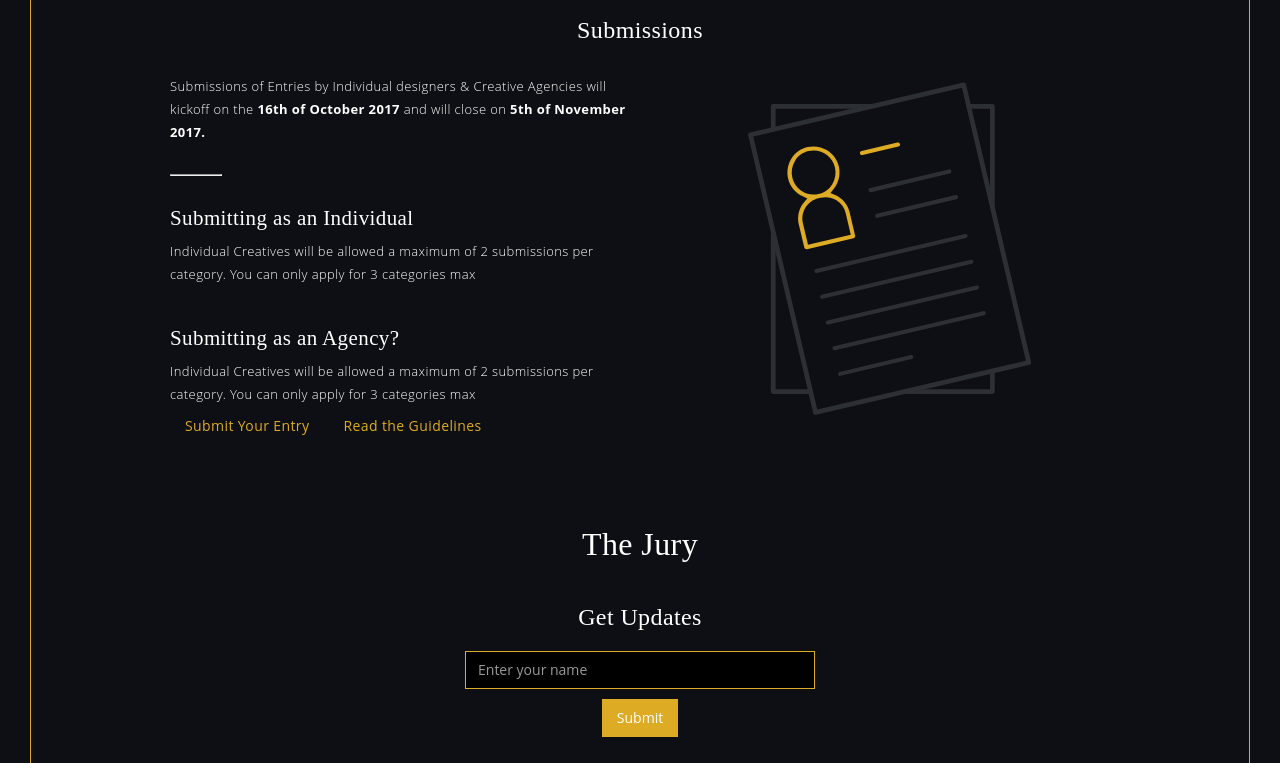
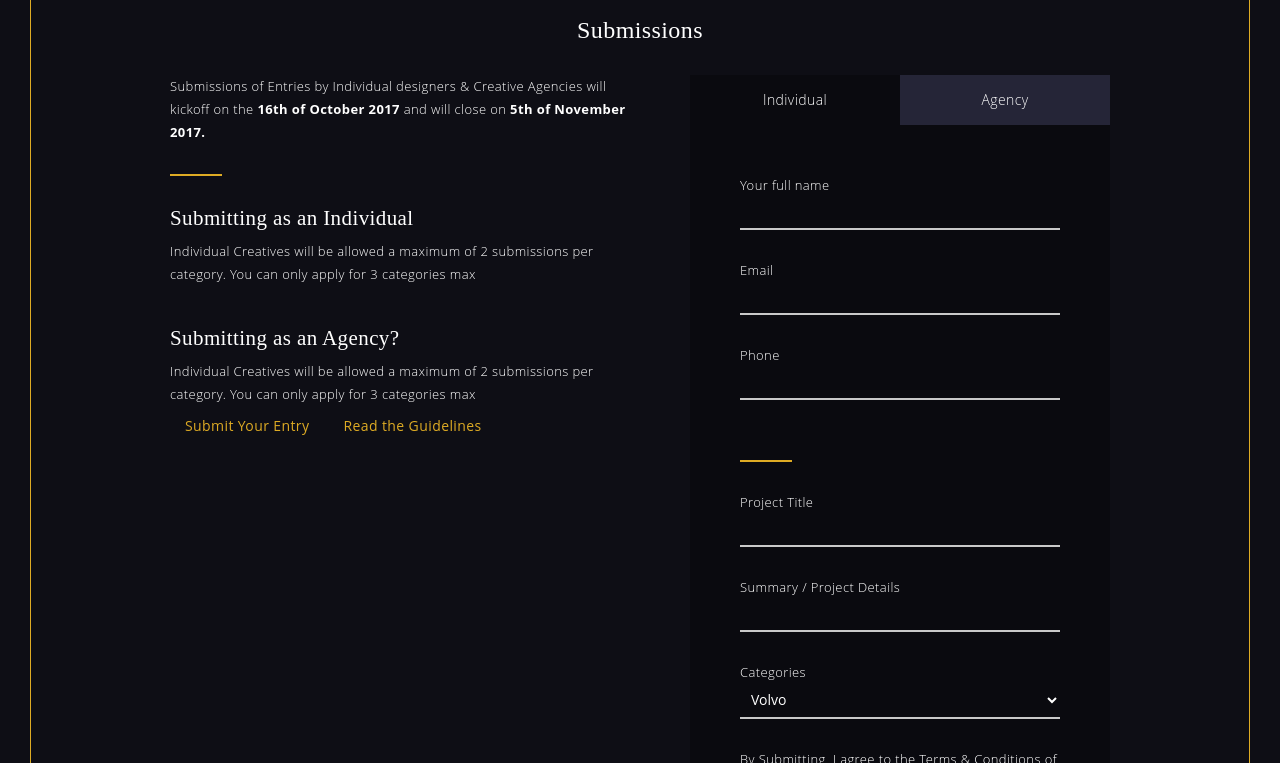
Before and after one commit to playbookTV/Ovalay, a plain HTML site: page index.html in a window 1280 px wide. Shown: the part 2150-2913 px from the top of the page. Drawn offline with nearby package versions, Linux system fonts and the light colour scheme; a script that the page names is missing.

Commit message:
more redesign changes

```diff
--- a/css/main.scss
+++ b/css/main.scss
@@ -107,6 +107,7 @@ body {
       margin-top: 30px;
       margin-bottom: 30px;
       color: $pri;
+      border: 1px solid $pri;
     }
     .instructions {
       .paragraph {
@@ -126,10 +127,66 @@ body {
         margin-bottom: 40px;
       }
     }
-    &-icon {
-      width: 300px;
-      height: 300px;
-      margin-left: 90px;
+    &-form {
+      background-color: #0A0A0F;
+      margin-left: 40px;
+      .switch {
+        display: flex;
+        width: 100%;
+        height: 50px;
+        color: white;
+        p {
+          text-align: enter;
+          color: white;
+          position: relative;
+          top: 50%;
+          transform: translateY(-50%);
+        }
+        .individual, .agency {
+          background-color: #0A0A0F;
+          width: 50%;
+          text-align: center;
+          margin: 0;
+          display: flex;
+          justify-content: center;
+          font-weight: 300;
+          align-items: center;
+        }
+        .agency {
+          background-color: lighten(#0A0A0F, 13);
+        }
+
+      }
+
+      form {
+        .input-fields {
+          padding: 50px;
+          p {
+            color: white;
+            font-size: 13px;
+            font-weight: 300;
+            margin-bottom: 0px;
+          }
+          input, textarea, select {
+            margin: 0;
+            padding: 7px;
+            border: none;
+            border-bottom: solid 2px #c9c9c9;
+            transition: border 0.3s;
+            background-color: #0A0A0F;
+            color: white;
+            outline: none;
+            width: 100%;
+            margin-bottom: 30px;
+          }
+        }
+        .submit {
+          width: 100%;
+          height: 80px;
+          background-color: #deab24;
+          border: none;
+        }
+      }
     }
   }
 }
--- a/index.html
+++ b/index.html
@@ -201,56 +201,64 @@
             <a target="_blank" class="button w-button"><span class="text-span">Submit Your Entry</span></a>
             <a target="_blank" class="button w-button"><span class="text-span">Read the Guidelines</span></a></div>
         <div class="w-col w-col-6">
-          <div class="submission-icon">
-            <svg version="1.1" id="Layer_1" xmlns="http://www.w3.org/2000/svg" xmlns:xlink="http://www.w3.org/1999/xlink" x="0px" y="0px"
-            	 viewBox="0 0 315 365" style="enable-background:new 0 0 315 365;" xml:space="preserve">
+          <div class="submission-form">
+            <div class="switch">
+              <div class="individual">Individual</div>
+              <div class="agency">Agency</div>
+            </div>
+            <form action="">
+              <div class="input-fields">
+                <div class="top">
+                  <div class="full-name">
+                    <p>Your full name</p>
+                    <input type="text" name="fullname">
+                  </div>
+                  <div class="email">
+                    <p>Email</p>
+                    <input type="text" name="email">
+                  </div>
+                  <div class="phone">
+                    <p>Phone</p>
+                    <input type="text" name="phone">
+                  </div>
+                </div>
+                <hr>
+                <div class="bottom">
+                  <div class="project-title">
+                    <p>Project Title</p>
+                    <input type="text" name="project-title">
+                  </div>
+                  <div class="summary">
+                    <p>Summary / Project Details</p>
+                    <input type="text" name="summary">
+                  </div>
+                  <div class="categories">
+                    <p>Categories</p>
+                    <select type="text" name="categories">
+                      <option value="volvo">Volvo</option>
+                      <option value="saab">Saab</option>
+                      <option value="fiat">Fiat</option>
+                      <option value="audi">Audi</option>
+                    </select>
+                  </div>
+                  <div class="upload">
+                    <div class="upload-canvas">
 
-            <polyline style="fill:none;stroke:#2C2F33;stroke-width:5;stroke-linecap:round;stroke-linejoin:round;stroke-miterlimit:10;" class="st0" points="265,310.9 265,332.4 173.2,332.4 "/>
-            <polyline style="fill:none;stroke:#2C2F33;stroke-width:5;stroke-linecap:round;stroke-linejoin:round;stroke-miterlimit:10;" class="st0" points="240.2,32.9 265,32.9 265,138 "/>
-            <polyline style="fill:none;stroke:#2C2F33;stroke-width:5;stroke-linecap:round;stroke-linejoin:round;stroke-miterlimit:10;" class="st0" points="34.9,57.2 34.9,32.9 138.2,32.9 "/>
-            <polyline style="fill:none;stroke:#2C2F33;stroke-width:5;stroke-linecap:round;stroke-linejoin:round;stroke-miterlimit:10;" class="st0" points="74.1,332.4 34.9,332.4 34.9,167 "/>
-            <rect x="42.1" y="32.6" transform="matrix(0.9736 -0.2281 0.2281 0.9736 -37.4475 40.6381)" style="fill:none;stroke:#2C2F33;stroke-width:5;stroke-linecap:round;stroke-linejoin:round;stroke-miterlimit:10;" class="st0" width="230" height="299.5"/>
-            <path style="fill:#DEAB24;" class="st2" d="M70.3,182.9l49-11.6c0.6-0.1,1-0.5,1.3-1c0.3-0.5,0.4-1.1,0.3-1.6l-5.8-24.6c-1.6-6.8-5.7-12.6-11.7-16.3
-            	c-1.1-0.7-2.3-1.3-3.5-1.8l-4.9-2.1l3.3-4.1c0.8-1,1.5-2,2.1-2.9c3.8-6.2,5-13.6,3.4-20.7c-1.7-7.1-6-13.2-12.3-17.1
-            	c-4.4-2.7-9.3-4.1-14.3-4.1c-2.1,0-4.2,0.2-6.3,0.7c-7.1,1.7-13.1,6-17,12.3c-3.8,6.2-5,13.6-3.4,20.7c2,8.4,7.6,15.2,15.4,18.7
-            	l4.8,2.2l-3.4,4c-5.4,6.3-7.5,14.9-5.6,23l5.8,24.6C68,182.5,69.1,183.2,70.3,182.9z M65.2,122.1c-5.3-3.3-8.9-8.4-10.3-14.4v0
-            	c-1.4-6-0.4-12.2,2.8-17.5c3.2-5.3,8.3-8.9,14.3-10.3c1.7-0.4,3.5-0.6,5.3-0.6c10.8,0,20,7.3,22.4,17.8c1.4,6,0.4,12.2-2.8,17.5
-            	c-3.2,5.3-8.3,8.9-14.3,10.3l-0.1,0c-1.7,0.4-3.5,0.6-5.2,0.6C73.1,125.6,68.9,124.4,65.2,122.1z M66.1,155.8
-            	c-2.7-11.7,4.5-23.5,16.2-26.3l2.5-0.6c5.6-1.3,11.6-0.4,16.5,2.7c4.9,3.1,8.4,7.9,9.7,13.6l5.3,22.5l-44.9,10.6L66.1,155.8z"/>
-            <path style="fill:#2C2F33;" class="st3" d="M105.6,315.9l74.7-17.7c1.1-0.3,1.9-1.4,1.6-2.6c-0.1-0.6-0.5-1-1-1.3c-0.3-0.2-0.7-0.3-1.1-0.3
-            	c-0.2,0-0.3,0-0.5,0.1l-74.7,17.7c-1.1,0.3-1.9,1.4-1.6,2.6C103.3,315.5,104.4,316.2,105.6,315.9z"/>
-            <path style="fill:#2C2F33;" class="st3" d="M99.7,288.9l156.7-36.7c0.6-0.1,1-0.5,1.3-1c0.3-0.5,0.4-1.1,0.3-1.6c-0.2-1-1.1-1.7-2.1-1.7
-            	c-0.2,0-0.3,0-0.5,0.1L98.7,284.8c-0.6,0.1-1,0.5-1.3,1c-0.3,0.5-0.4,1.1-0.3,1.6C97.3,288.5,98.5,289.2,99.7,288.9z"/>
-            <path style="fill:#2C2F33;" class="st3" d="M92.7,261.9l156.7-36.7c0.6-0.1,1-0.5,1.3-1c0.3-0.5,0.4-1.1,0.3-1.6c-0.2-1-1.1-1.7-2.1-1.7
-            	c-0.2,0-0.3,0-0.5,0.1L91.7,257.8c-0.6,0.1-1,0.5-1.3,1c-0.3,0.5-0.4,1.1-0.3,1.6C90.3,261.5,91.5,262.2,92.7,261.9z"/>
-            <path style="fill:#2C2F33;" class="st3" d="M86.7,234.9l156.7-36.7c0.6-0.1,1-0.5,1.3-1c0.3-0.5,0.4-1.1,0.3-1.6c-0.2-1-1.1-1.7-2.1-1.7
-            	c-0.2,0-0.3,0-0.5,0.1L85.7,230.8c-0.6,0.1-1,0.5-1.3,1c-0.3,0.5-0.4,1.1-0.3,1.6C84.3,234.5,85.5,235.2,86.7,234.9z"/>
-            <path style="fill:#2C2F33;" class="st3" d="M80.7,207.9l156.7-36.7c0.6-0.1,1-0.5,1.3-1c0.3-0.5,0.4-1.1,0.3-1.6c-0.2-1-1.1-1.7-2.1-1.7
-            	c-0.2,0-0.3,0-0.5,0.1L79.7,203.8c-0.6,0.1-1,0.5-1.3,1c-0.3,0.5-0.4,1.1-0.3,1.6C78.3,207.5,79.5,208.2,80.7,207.9z"/>
-            <path style="fill:#2C2F33;" class="st3" d="M228.9,127.7c-0.1-0.6-0.5-1.1-1-1.4c-0.3-0.2-0.7-0.3-1.1-0.3c-0.2,0-0.3,0-0.5,0.1l-82.7,19.6
-            	c-1.2,0.3-1.9,1.5-1.6,2.7c0.3,1.2,1.4,1.9,2.6,1.6l82.7-19.6C228.5,130.1,229.2,128.9,228.9,127.7z"/>
-            <path style="fill:#2C2F33;" class="st3" d="M221.9,100.7c-0.1-0.6-0.5-1.1-1-1.4c-0.3-0.2-0.7-0.3-1.1-0.3c-0.2,0-0.3,0-0.5,0.1l-82.7,19.6
-            	c-1.2,0.3-1.9,1.5-1.6,2.7c0.3,1.2,1.4,1.9,2.6,1.6l82.7-19.6C221.5,103.1,222.2,101.9,221.9,100.7z"/>
-            <path style="fill:#DEAB24;" class="st2" d="M167.7,74.2c0.3-0.5,0.4-1,0.3-1.6c-0.2-1-1.1-1.7-2.2-1.7c-0.2,0-0.3,0-0.5,0.1l-37.6,8.7
-            	c-0.6,0.1-1.1,0.5-1.4,1c-0.3,0.5-0.4,1-0.3,1.6c0.3,1.1,1.5,1.9,2.7,1.6l37.6-8.7C166.9,75.1,167.4,74.7,167.7,74.2z"/>
-            </svg>
-
+                    </div>
+                    <div class="terms-and-conditions">
+                      <p>By Submitting, I agree to the Terms &
+                        Conditions of this Contest</p>
+                      </div>
+                  </div>
+                </div>
+              </div>
+              <input type="submit" value="Submit" class="btn btn-primary submit">
+            </form>
           </div>
         </div>
       </div>
-      <div>
-        <h2 class="heading_sub jury">The Jury</h2>
-      </div>
-      <div>
-        <div class="w-form">
-          <h3 class="heading_sub jury">Get Updates</h3>
-          <form id="email-form" name="email-form" data-name="Email Form" class="form"><input type="text" class="text-field w-input" maxlength="256" name="name" data-name="Name" placeholder="Enter your name" id="name"><input type="submit" value="Submit" data-wait="Please wait..." class="submit-button w-button"></form>
-          <div class="w-form-done">
-            <div>Thank you! Your submission has been received!</div>
-          </div>
-          <div class="w-form-fail">
-            <div>Oops! Something went wrong while submitting the form.</div>
-          </div>
+      <div class="box row w-row categories ">
+        <div class="w-col w-col-12">
         </div>
       </div>
       <div class="footer"><img src="images/Logo3x.svg" width="100" class="image-3">
```
Also changed, not shown: css/main.css, 1 other file.
